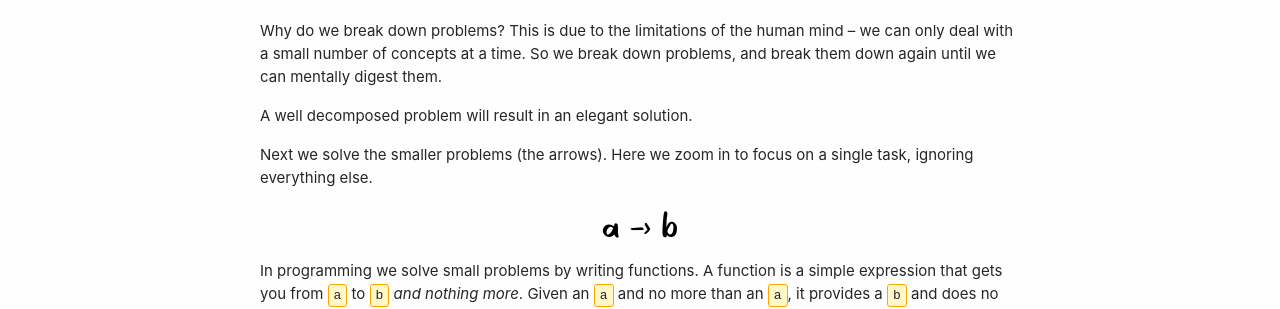
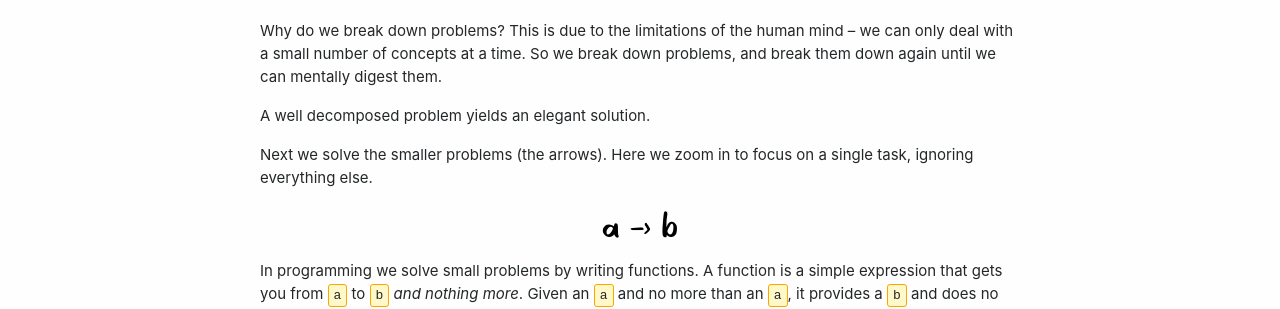
Before and after one commit to explodinglabs/explodinglabs.github.io, a Jekyll site: the page built from _posts/2021-03-09-composition.markdown, in a window 1280 px wide. Shown: the part 276-585 px from the top of the page. Built offline with Jekyll 4.4.1, drawn with Linux system fonts in a browser that asks for light colours; some web fonts are replaced.

Commit message:
Adjust composition post

```diff
--- a/_posts/2021-03-09-composition.markdown
+++ b/_posts/2021-03-09-composition.markdown
@@ -14,7 +14,7 @@ Why do we break down problems? This is due to the limitations of the human mind
 -- we can only deal with a small number of concepts at a time. So we break down
 problems, and break them down again until we can mentally digest them.
 
-A well decomposed problem will result in an elegant solution.
+A well decomposed problem yields an elegant solution.
 
 Next we solve the smaller problems (the arrows). Here we zoom in to focus on a
 single task, ignoring everything else.
```
